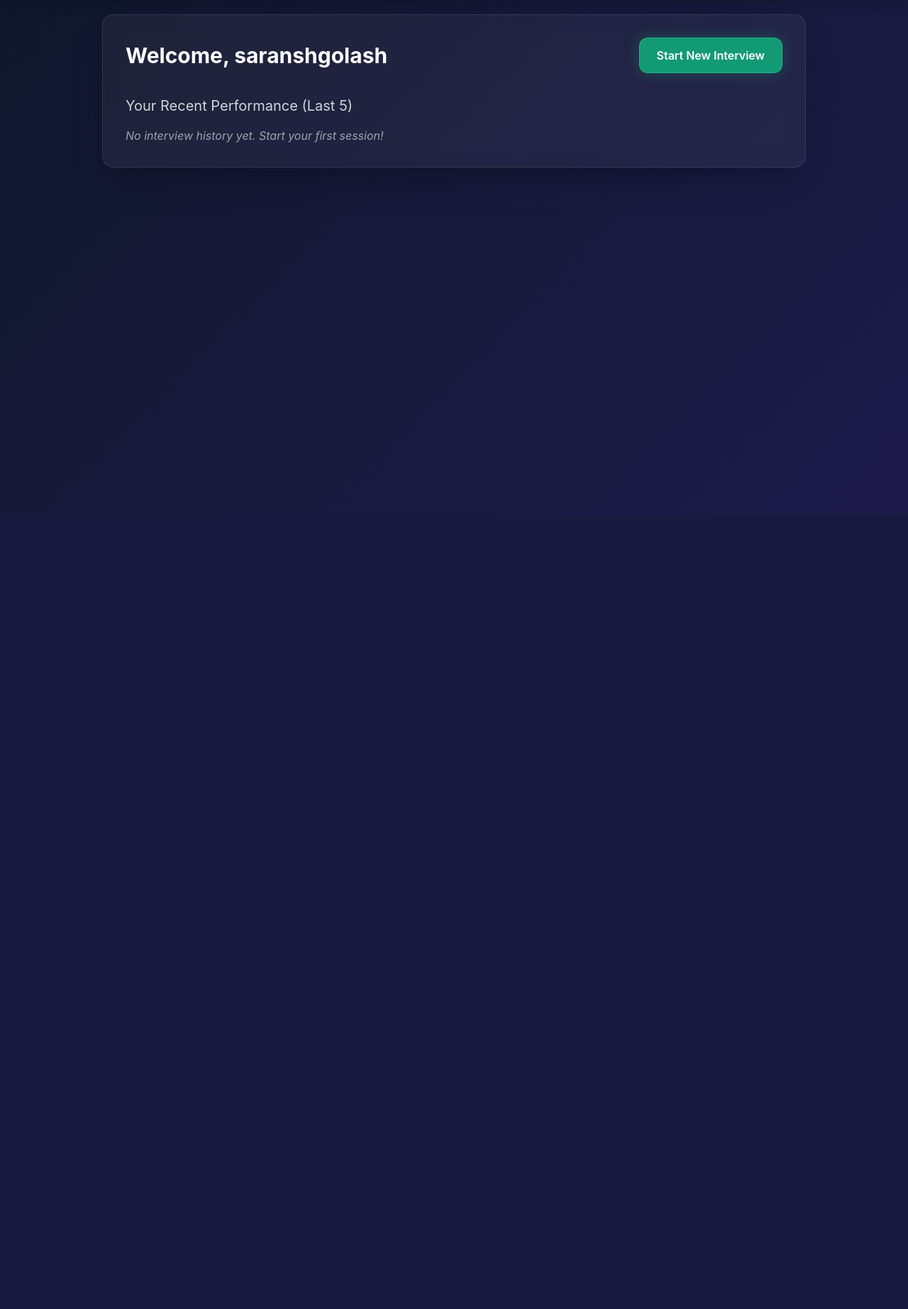
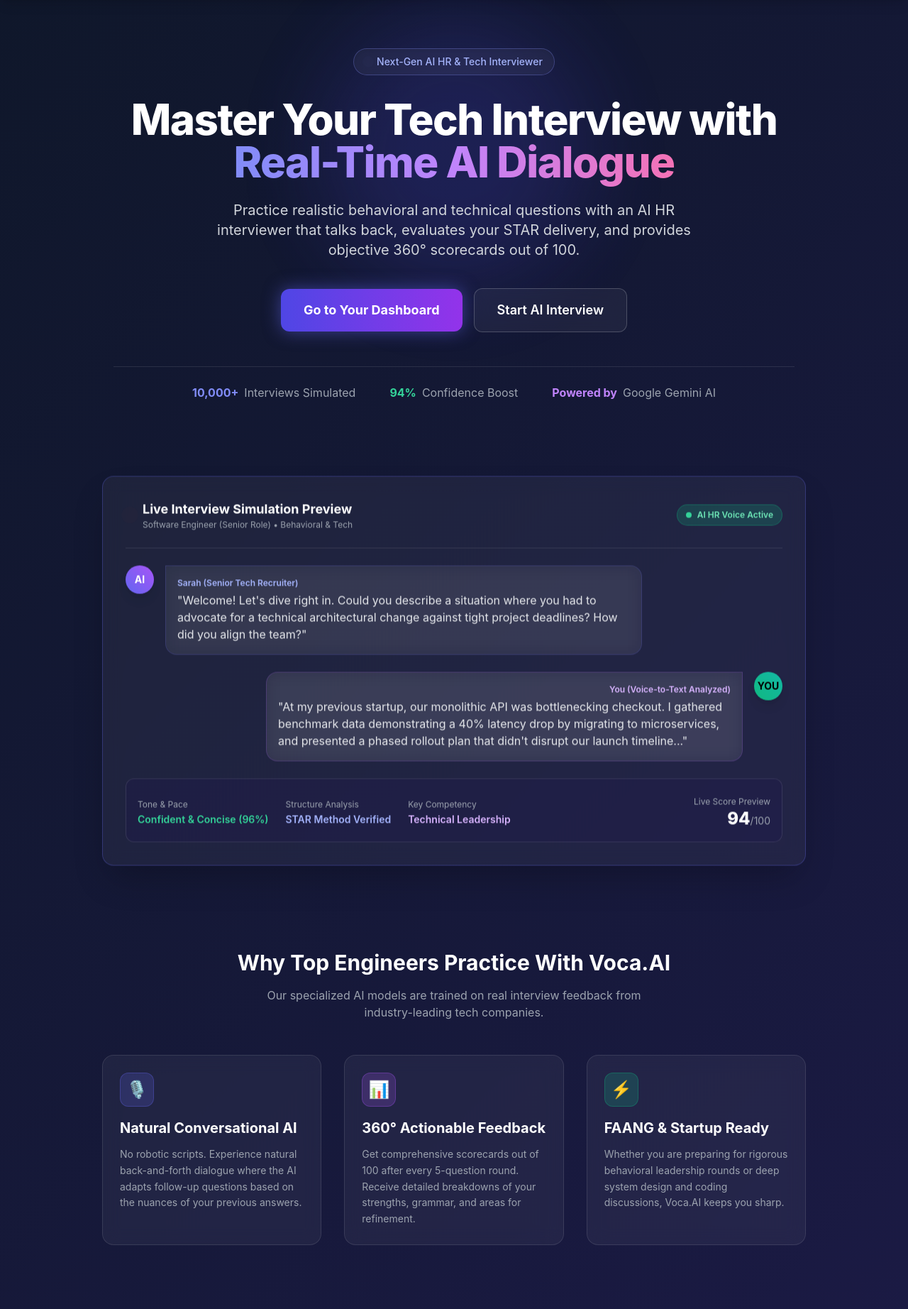
Before and after one commit to SaranshGolash/Voca.AI, a Flask app: page / in a window 1280 px wide. Shown: the part 76-1920 px from the top of the page at 71% size. Before the commit the page ends 629 px from the top, so only its background shows below. Run offline with Flask 3, Linux system fonts and the light colour scheme; a user stored in the database is signed in; some libraries are stand-ins or nearby versions.

Commit message:
Created a landing page for users to see

```diff
--- a/app.py
+++ b/app.py
@@ -92,6 +92,9 @@ def logout():
 
 # --- CORE APPLICATION ROUTES ---
 @app.route('/')
+def index():
+    return render_template('index.html')
+
 @app.route('/dashboard')
 @login_required
 def dashboard():
--- /dev/null
+++ b/templates/index.html
@@ -0,0 +1,376 @@
+{% extends 'base.html' %} {% block content %}
+<style>
+  @keyframes float {
+    0%,
+    100% {
+      transform: translateY(0px);
+    }
+    50% {
+      transform: translateY(-8px);
+    }
+  }
+  @keyframes pulse-glow {
+    0%,
+    100% {
+      opacity: 0.6;
+    }
+    50% {
+      opacity: 1;
+    }
+  }
+  .animate-float {
+    animation: float 4s ease-in-out infinite;
+  }
+  .animate-pulse-glow {
+    animation: pulse-glow 2.5s ease-in-out infinite;
+  }
+  .glass-card-hover {
+    transition: all 0.3s cubic-bezier(0.4, 0, 0.2, 1);
+  }
+  .glass-card-hover:hover {
+    transform: translateY(-4px);
+    box-shadow: 0 10px 30px -10px rgba(99, 102, 241, 0.3);
+    border-color: rgba(165, 180, 252, 0.4);
+  }
+</style>
+
+<!-- Hero Section -->
+<div class="text-center py-12 px-4 relative">
+  <!-- Decorative Glow Orbs -->
+  <div
+    class="absolute top-0 left-1/2 -translate-x-1/2 w-96 h-96 bg-indigo-600/20 rounded-full blur-3xl pointer-events-none -z-10 animate-pulse-glow"
+  ></div>
+
+  <div
+    class="inline-flex items-center gap-2 px-4 py-2 rounded-full glass-card border border-indigo-400/30 text-indigo-300 text-sm font-medium mb-8 shadow-inner"
+  >
+    <span class="w-2 h-2 rounded-full bg-indigo-400 animate-ping"></span>
+    Next-Gen AI HR & Tech Interviewer
+  </div>
+
+  <h1
+    class="text-4xl md:text-6xl font-extrabold tracking-tight leading-tight mb-6"
+  >
+    Master Your Tech Interview with <br class="hidden sm:inline" />
+    <span
+      class="bg-gradient-to-r from-indigo-400 via-purple-400 to-pink-400 bg-clip-text text-transparent"
+    >
+      Real-Time AI Dialogue
+    </span>
+  </h1>
+
+  <p
+    class="max-w-2xl mx-auto text-lg md:text-xl text-gray-300 font-normal leading-relaxed mb-10"
+  >
+    Practice realistic behavioral and technical questions with an AI HR
+    interviewer that talks back, evaluates your STAR delivery, and provides
+    objective 360° scorecards out of 100.
+  </p>
+
+  <!-- CTA Buttons -->
+  <div
+    class="flex flex-col sm:flex-row items-center justify-center gap-4 mb-12"
+  >
+    {% if current_user.is_authenticated %}
+    <a
+      href="{{ url_for('dashboard') }}"
+      class="w-full sm:w-auto px-8 py-4 bg-gradient-to-r from-indigo-600 to-purple-600 hover:from-indigo-500 hover:to-purple-500 rounded-xl font-bold text-lg shadow-[0_0_25px_rgba(99,102,241,0.5)] transition transform hover:scale-105"
+    >
+      Go to Your Dashboard
+    </a>
+    <a
+      href="{{ url_for('interview') }}"
+      class="w-full sm:w-auto px-8 py-4 glass-card hover:bg-white/10 rounded-xl font-semibold text-lg transition border border-white/20"
+    >
+      Start AI Interview
+    </a>
+    {% else %}
+    <a
+      href="{{ url_for('signup') }}"
+      class="w-full sm:w-auto px-8 py-4 bg-gradient-to-r from-indigo-600 to-purple-600 hover:from-indigo-500 hover:to-purple-500 rounded-xl font-bold text-lg shadow-[0_0_25px_rgba(99,102,241,0.5)] transition transform hover:scale-105"
+    >
+      Start Practicing Free
+    </a>
+    <a
+      href="{{ url_for('login') }}"
+      class="w-full sm:w-auto px-8 py-4 glass-card hover:bg-white/10 rounded-xl font-semibold text-lg transition border border-white/20"
+    >
+      Sign In to Continue
+    </a>
+    {% endif %}
+  </div>
+
+  <!-- Quick Stats Bar -->
+  <div
+    class="flex flex-wrap justify-center items-center gap-6 md:gap-12 pt-6 border-t border-white/10 text-sm md:text-base text-gray-400"
+  >
+    <div class="flex items-center gap-2">
+      <span class="text-indigo-400 font-bold">10,000+</span> Interviews
+      Simulated
+    </div>
+    <div class="flex items-center gap-2">
+      <span class="text-emerald-400 font-bold">94%</span> Confidence Boost
+    </div>
+    <div class="flex items-center gap-2">
+      <span class="text-purple-400 font-bold">Powered by</span> Google Gemini AI
+    </div>
+  </div>
+</div>
+
+<!-- Interactive AI Interview Simulation Preview Card -->
+<div class="my-16 animate-float">
+  <div
+    class="glass-card rounded-2xl p-6 md:p-8 border border-indigo-500/30 shadow-2xl relative overflow-hidden"
+  >
+    <!-- Card Header -->
+    <div
+      class="flex flex-col sm:flex-row justify-between items-start sm:items-center gap-4 pb-6 border-b border-white/10 mb-6"
+    >
+      <div class="flex items-center gap-3">
+        <div class="w-3 h-3 rounded-full bg-red-500 animate-ping"></div>
+        <div>
+          <h3 class="font-bold text-lg text-white">
+            Live Interview Simulation Preview
+          </h3>
+          <p class="text-xs text-gray-400">
+            Software Engineer (Senior Role) • Behavioral & Tech
+          </p>
+        </div>
+      </div>
+      <div
+        class="flex items-center gap-2 bg-emerald-500/20 text-emerald-300 px-3 py-1.5 rounded-full text-xs font-semibold border border-emerald-500/30"
+      >
+        <span class="w-2 h-2 rounded-full bg-emerald-400"></span> AI HR Voice
+        Active
+      </div>
+    </div>
+
+    <!-- Simulation Chat Body -->
+    <div class="space-y-6">
+      <!-- AI Question -->
+      <div class="flex gap-4 items-start">
+        <div
+          class="w-10 h-10 rounded-full bg-gradient-to-tr from-indigo-500 to-purple-500 flex items-center justify-center font-bold text-sm shrink-0 shadow-lg"
+        >
+          AI
+        </div>
+        <div
+          class="glass-card p-4 rounded-2xl rounded-tl-none border border-indigo-500/20 max-w-2xl"
+        >
+          <p class="text-xs text-indigo-300 font-semibold mb-1">
+            Sarah (Senior Tech Recruiter)
+          </p>
+          <p class="text-gray-200 text-sm md:text-base leading-relaxed">
+            "Welcome! Let's dive right in. Could you describe a situation where
+            you had to advocate for a technical architectural change against
+            tight project deadlines? How did you align the team?"
+          </p>
+        </div>
+      </div>
+
+      <!-- User Response -->
+      <div class="flex gap-4 items-start justify-end">
+        <div
+          class="glass-card p-4 rounded-2xl rounded-tr-none border border-purple-500/20 max-w-2xl bg-white/[0.07]"
+        >
+          <p class="text-xs text-purple-300 font-semibold mb-1 text-right">
+            You (Voice-to-Text Analyzed)
+          </p>
+          <p class="text-gray-200 text-sm md:text-base leading-relaxed">
+            "At my previous startup, our monolithic API was bottlenecking
+            checkout. I gathered benchmark data demonstrating a 40% latency drop
+            by migrating to microservices, and presented a phased rollout plan
+            that didn't disrupt our launch timeline..."
+          </p>
+        </div>
+        <div
+          class="w-10 h-10 rounded-full bg-gradient-to-tr from-emerald-500 to-teal-500 flex items-center justify-center font-bold text-sm shrink-0 shadow-lg text-black"
+        >
+          YOU
+        </div>
+      </div>
+
+      <!-- Real-Time AI Evaluation Panel -->
+      <div
+        class="mt-6 pt-6 border-t border-white/10 flex flex-wrap items-center justify-between gap-4 bg-indigo-950/40 p-4 rounded-xl border border-indigo-500/30"
+      >
+        <div class="flex items-center gap-6 flex-wrap">
+          <div>
+            <span class="text-xs text-gray-400 block">Tone & Pace</span>
+            <span class="text-sm font-semibold text-emerald-400"
+              >Confident & Concise (96%)</span
+            >
+          </div>
+          <div>
+            <span class="text-xs text-gray-400 block">Structure Analysis</span>
+            <span class="text-sm font-semibold text-indigo-300"
+              >STAR Method Verified</span
+            >
+          </div>
+          <div>
+            <span class="text-xs text-gray-400 block">Key Competency</span>
+            <span class="text-sm font-semibold text-purple-300"
+              >Technical Leadership</span
+            >
+          </div>
+        </div>
+        <div class="text-right">
+          <span class="text-xs text-gray-400 block">Live Score Preview</span>
+          <span class="text-2xl font-extrabold text-white"
+            >94<span class="text-sm text-gray-400 font-normal">/100</span></span
+          >
+        </div>
+      </div>
+    </div>
+  </div>
+</div>
+
+<!-- Three Pillars / Why Choose Us -->
+<div class="py-12">
+  <div class="text-center mb-12">
+    <h2 class="text-3xl font-bold mb-4">
+      Why Top Engineers Practice With Voca.AI
+    </h2>
+    <p class="text-gray-400 max-w-xl mx-auto">
+      Our specialized AI models are trained on real interview feedback from
+      industry-leading tech companies.
+    </p>
+  </div>
+
+  <div class="grid md:grid-cols-3 gap-8">
+    <div
+      class="glass-card glass-card-hover rounded-2xl p-6 border border-white/10"
+    >
+      <div
+        class="w-12 h-12 rounded-xl bg-indigo-500/20 flex items-center justify-center text-2xl mb-4 text-indigo-400 border border-indigo-500/30"
+      >
+        🎙️
+      </div>
+      <h3 class="text-xl font-bold mb-3 text-white">
+        Natural Conversational AI
+      </h3>
+      <p class="text-gray-400 text-sm leading-relaxed">
+        No robotic scripts. Experience natural back-and-forth dialogue where the
+        AI adapts follow-up questions based on the nuances of your previous
+        answers.
+      </p>
+    </div>
+
+    <div
+      class="glass-card glass-card-hover rounded-2xl p-6 border border-white/10"
+    >
+      <div
+        class="w-12 h-12 rounded-xl bg-purple-500/20 flex items-center justify-center text-2xl mb-4 text-purple-400 border border-purple-500/30"
+      >
+        📊
+      </div>
+      <h3 class="text-xl font-bold mb-3 text-white">
+        360° Actionable Feedback
+      </h3>
+      <p class="text-gray-400 text-sm leading-relaxed">
+        Get comprehensive scorecards out of 100 after every 5-question round.
+        Receive detailed breakdowns of your strengths, grammar, and areas for
+        refinement.
+      </p>
+    </div>
+
+    <div
+      class="glass-card glass-card-hover rounded-2xl p-6 border border-white/10"
+    >
+      <div
+        class="w-12 h-12 rounded-xl bg-emerald-500/20 flex items-center justify-center text-2xl mb-4 text-emerald-400 border border-emerald-500/30"
+      >
+        ⚡
+      </div>
+      <h3 class="text-xl font-bold mb-3 text-white">FAANG & Startup Ready</h3>
+      <p class="text-gray-400 text-sm leading-relaxed">
+        Whether you are preparing for rigorous behavioral leadership rounds or
+        deep system design and coding discussions, Voca.AI keeps you sharp.
+      </p>
+    </div>
+  </div>
+</div>
+
+<!-- Step-by-Step Workflow Section -->
+<div class="py-16 border-t border-white/10 my-12">
+  <div class="text-center mb-12">
+    <h2 class="text-3xl font-bold mb-4">How Your Interview Practice Works</h2>
+    <p class="text-gray-400">
+      Three simple steps from nervous preparation to total interview confidence.
+    </p>
+  </div>
+
+  <div class="grid md:grid-cols-3 gap-8 text-center relative">
+    <div class="glass-card p-6 rounded-2xl relative">
+      <div
+        class="w-10 h-10 rounded-full bg-indigo-600 font-bold flex items-center justify-center mx-auto mb-4 shadow-lg text-white"
+      >
+        1
+      </div>
+      <h4 class="font-bold text-lg mb-2">Select Your Role</h4>
+      <p class="text-sm text-gray-400">
+        Choose between behavioral HR rounds or technical engineering discussions
+        tailored to your seniority.
+      </p>
+    </div>
+
+    <div class="glass-card p-6 rounded-2xl relative">
+      <div
+        class="w-10 h-10 rounded-full bg-purple-600 font-bold flex items-center justify-center mx-auto mb-4 shadow-lg text-white"
+      >
+        2
+      </div>
+      <h4 class="font-bold text-lg mb-2">Speak Naturally</h4>
+      <p class="text-sm text-gray-400">
+        Answer 5 targeted questions in real-time through voice or interactive
+        chat in a pressure-free environment.
+      </p>
+    </div>
+
+    <div class="glass-card p-6 rounded-2xl relative">
+      <div
+        class="w-10 h-10 rounded-full bg-emerald-600 font-bold flex items-center justify-center mx-auto mb-4 shadow-lg text-white"
+      >
+        3
+      </div>
+      <h4 class="font-bold text-lg mb-2">Get Scored & Evolve</h4>
+      <p class="text-sm text-gray-400">
+        Review your detailed evaluation, study your personalized feedback, and
+        watch your score skyrocket over time.
+      </p>
+    </div>
+  </div>
+</div>
+
+<!-- Bottom Call To Action Banner -->
+<div class="my-12">
+  <div
+    class="glass-card rounded-3xl p-8 md:p-12 text-center border border-indigo-500/40 shadow-[0_0_50px_rgba(99,102,241,0.2)] relative overflow-hidden bg-gradient-to-b from-indigo-950/50 to-transparent"
+  >
+    <h2 class="text-3xl md:text-4xl font-bold mb-4">
+      Ready to Ace Your Next Tech Interview?
+    </h2>
+    <p class="text-gray-300 max-w-xl mx-auto mb-8 text-base md:text-lg">
+      Join thousands of software engineers and job seekers practicing with
+      Voca.AI today.
+    </p>
+    <div>
+      {% if current_user.is_authenticated %}
+      <a
+        href="{{ url_for('interview') }}"
+        class="inline-block px-8 py-4 bg-gradient-to-r from-emerald-500 to-teal-500 hover:from-emerald-400 hover:to-teal-400 text-black font-extrabold rounded-xl text-lg shadow-[0_0_30px_rgba(16,185,129,0.5)] transition transform hover:scale-105"
+      >
+        🎙️ Start Your Interview Now
+      </a>
+      {% else %}
+      <a
+        href="{{ url_for('signup') }}"
+        class="inline-block px-8 py-4 bg-gradient-to-r from-indigo-500 via-indigo-500 to-purple-500 hover:from-purple-400 hover:via-pink-400 hover:to-indigo-400 font-bold rounded-xl text-lg shadow-[0_0_30px_rgba(99,102,241,0.5)] transition transform hover:scale-105"
+      >
+        Get Started for Free Today
+      </a>
+      {% endif %}
+    </div>
+  </div>
+</div>
+{% endblock %}
--- a/templates/signup.html
+++ b/templates/signup.html
@@ -3,7 +3,7 @@
   class="max-w-md mx-auto mt-20 glass-card rounded-2xl p-8 shadow-2xl border-emerald-500/20"
 >
   <div class="text-center mb-8">
-    <h2 class="text-3xl font-bold text-emerald-400">Create Account</h2>
+    <h2 class="text-3xl font-bold text-indigo-400">Create Account</h2>
     <p class="text-gray-400 mt-2 text-sm">
       Start practicing with our AI HR today.
     </p>
@@ -40,7 +40,7 @@
 
     <button
       type="submit"
-      class="w-full py-3 bg-emerald-600/80 hover:bg-emerald-500 rounded-xl text-lg font-bold shadow-[0_0_15px_rgba(16,185,129,0.4)] transition active:scale-95"
+      class="w-full py-3 bg-indigo-600/80 hover:bg-indigo-500 rounded-xl text-lg font-bold shadow-[0_0_15px_rgba(16,185,129,0.4)] transition active:scale-95"
     >
       Sign Up
     </button>
@@ -50,7 +50,7 @@
     Already have an account?
     <a
       href="{{ url_for('login') }}"
-      class="text-emerald-400 hover:text-emerald-300 font-semibold transition"
+      class="text-indigo-400 hover:text-indigo-300 font-semibold transition"
       >Log in here</a
     >
   </p>
```
Also changed, not shown: instance/hr_app.db.
